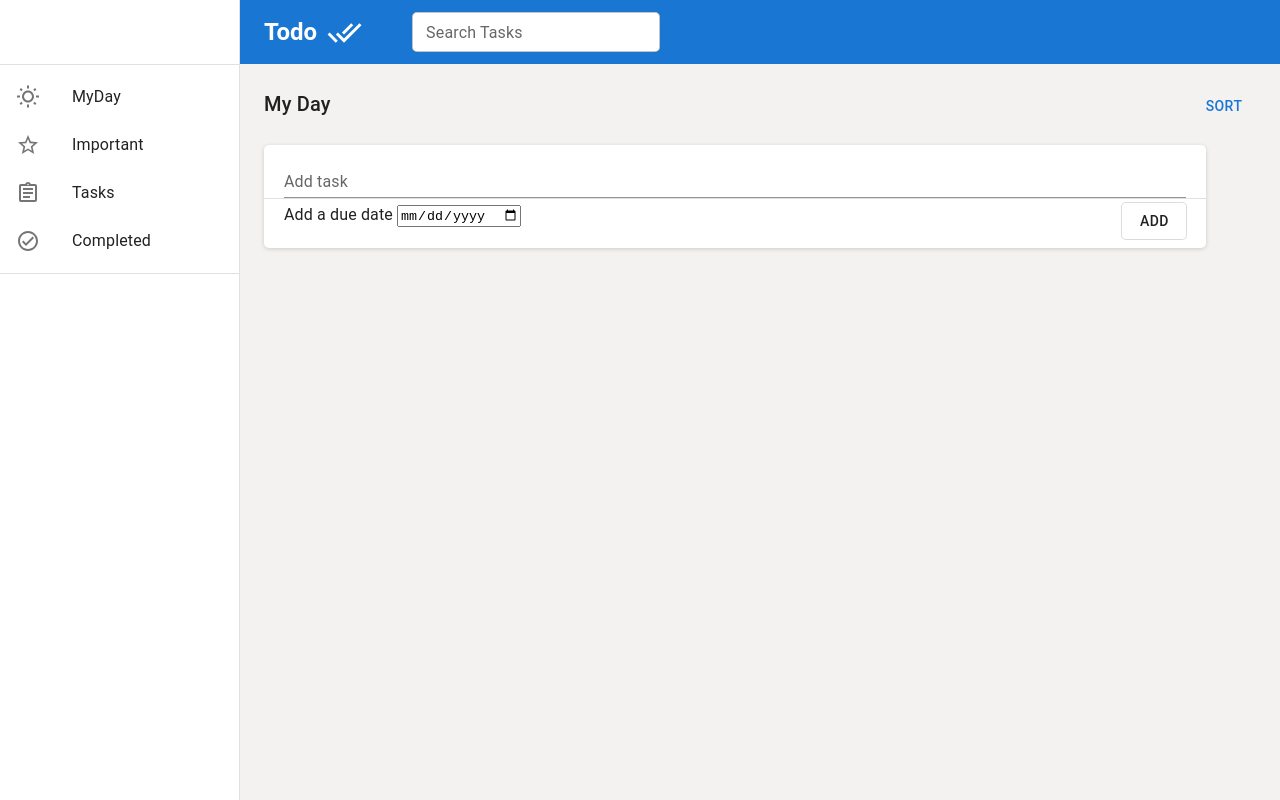
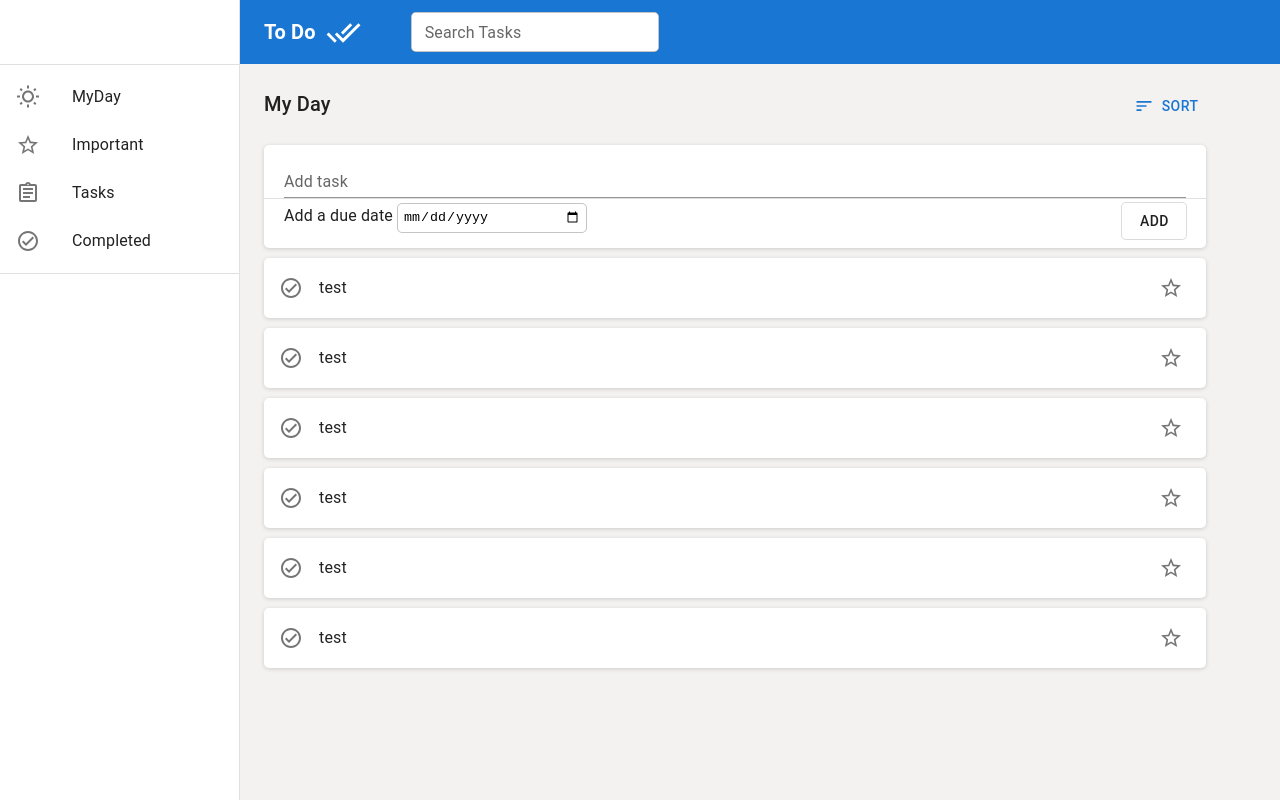
Before and after one commit to akhil1o1/ms-todo-clone, a React (Create React App) app in the folder client/: page / in a window 1280 px wide. Built offline with nearby package versions, Linux system fonts and the light colour scheme.

Commit message:
added task component

```diff
--- a/client/src/App.css
+++ b/client/src/App.css
@@ -16,3 +16,22 @@
     background-color: #ffffff !important;
     box-shadow: rgba(0, 0, 0, 0.02) 0px 1px 3px 0px, rgba(27, 31, 35, 0.15) 0px 0px 0px 1px !important;
 }
+.date-input{
+    height: 30px;
+    border: 1px solid #c4c4c4;
+    border-radius: 5px;
+    background-color: #fff;
+    padding: 3px 5px;
+    width: 190px;
+}
+.task{
+    box-shadow: rgba(0, 0, 0, 0.16) 0px 1px 4px;
+    border-radius: 5px;
+    background-color: #ffffff;
+}
+.icon{
+    color: #757575;
+}
+.task:hover{
+    background-color: #f3f2f1;
+}
--- a/client/src/components/Drawer/ResponsiveDrawer.jsx
+++ b/client/src/components/Drawer/ResponsiveDrawer.jsx
@@ -3,7 +3,6 @@
 import MenuIcon from '@mui/icons-material/Menu';
 import DoneAllIcon from '@mui/icons-material/DoneAll';
 import Navigation from './Navigation';
-
 import Todos from '../Todos/Todos';
 
 const drawerWidth = 240;
@@ -42,8 +41,8 @@
           >
             <MenuIcon />
           </IconButton>
-          <Typography variant="h5" mr="10px" fontWeight="600" noWrap component="div">
-            Todo
+          <Typography variant="h6" mr="10px" fontWeight="600" noWrap component="div">
+            To Do
           </Typography>
           <DoneAllIcon fontSize="large" />
           <Box pl="50px">
@@ -57,14 +56,13 @@
         sx={{ width: { sm: drawerWidth }, flexShrink: { sm: 0 } }}
         aria-label="mailbox folders"
       >
-        {/* The implementation can be swapped with js to avoid SEO duplication of links. */}
         <Drawer
           container={container}
           variant="temporary"
           open={mobileOpen}
           onClose={handleDrawerToggle}
           ModalProps={{
-            keepMounted: true, // Better open performance on mobile.
+            keepMounted: true,
           }}
           sx={{
             display: { xs: 'block', sm: 'none' },
--- a/client/src/components/Todos/AddTask.jsx
+++ b/client/src/components/Todos/AddTask.jsx
@@ -2,7 +2,7 @@
 import {Box, TextField, Button, Divider} from "@mui/material";
 
 function AddTask() {
-    return <Box width="95%" className="add-task"
+    return <Box className="add-task"
     sx={{backgroundColor:"#ffffff",
     paddingBlock:"5px",
     borderRadius:"5px"
@@ -11,7 +11,7 @@
     <Divider orientation="horizontal"/>
     <Box py="4px" px="20px"
     sx={{display:"flex", justifyContent:"space-between"}}>
-    <label>Add a due date <input type="date"/></label>
+    <label>Add a due date <input name="due date" className="date-input" type="date"/></label>
     <Button className="add-button" color="inherit" variant="contained">Add</Button>
     </Box>
     </Box>
--- a/client/src/components/Todos/Task.jsx
+++ b/client/src/components/Todos/Task.jsx
@@ -1,9 +1,31 @@
-import React from "react";
+import React, {useState} from "react";
+import { Box, Stack, Typography, IconButton} from '@mui/material';
+import StarBorderOutlinedIcon from '@mui/icons-material/StarBorderOutlined';
+import CheckCircleOutlineOutlinedIcon from '@mui/icons-material/CheckCircleOutlineOutlined';
+
 
 function Task() {
-    return <>
 
-    </>
+    const [editing, setEditing] = useState(false);
+
+    function handleEditClick() {
+        setEditing((prev)=> !prev);
+    }
+
+    return <Box onClick={handleEditClick} className="task" mt="10px" py="10px" px="15px" >
+    <Box display="flex" alignItems="center" justifyContent="space-between">
+    <Stack direction="row" spacing={2}>
+        <CheckCircleOutlineOutlinedIcon className="icon"/>
+        <Typography variant="body1">test</Typography>
+    </Stack>
+        <IconButton><StarBorderOutlinedIcon className="icon"/></IconButton>
+    </Box>
+    {editing && <Box py="20px" px="15px" display="flex" justifyContent="space-between">
+        <Typography>Added to my day</Typography>
+        <Typography>Due date</Typography>
+        <Typography>Delete</Typography>
+    </Box>}
+    </Box>
 }
 
 export default Task;
--- a/client/src/components/Todos/Todos.jsx
+++ b/client/src/components/Todos/Todos.jsx
@@ -1,15 +1,22 @@
 import React from "react";
 import {Box, Typography, Button} from "@mui/material";
+import SortIcon from '@mui/icons-material/Sort';
 import AddTask from "./AddTask";
 import Task from "./Task";
 
 function Todos() {
-    return <Box>
+    return <Box width="95%">
         <Box mb="20px" display="flex" justifyContent="space-between">
             <Typography variant="h6">My Day</Typography>
-            <Button variant="text">Sort</Button>
+            <Button variant="text" startIcon={<SortIcon/>}>Sort</Button>
         </Box>
         <AddTask/>
+        <Task/>
+        <Task/>
+        <Task/>
+        <Task/>
+        <Task/>
+        <Task/>
     </Box>
 }
 
```
